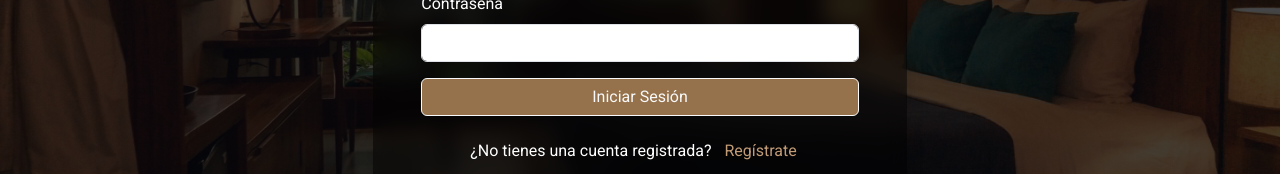
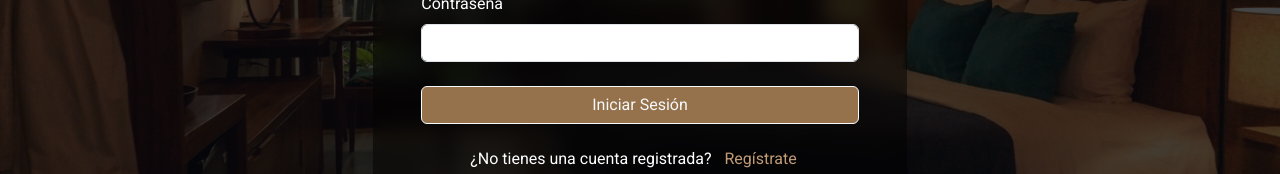
Before and after one commit to pablopaul01/Hotel-Frontend, a React (Vite) app: page /login in a window 1280 px wide. Shown: the part 490-664 px from the top of the page. Built offline with nearby package versions, Linux system fonts and the light colour scheme; a web font is replaced by a local one.

Commit message:
arreglando margin login

```diff
--- a/src/components/Login.jsx
+++ b/src/components/Login.jsx
@@ -44,7 +44,7 @@ const Login = () => {
                 {errors.password?.message}
             </p>
 
-            <div className="d-grid">
+            <div className="d-grid mt-3">
                 <button className="btn btn-outline-light boton-login mt-2">Iniciar Sesión</button>
             </div>
             <div className="mt-3 text-center" id="btn-registro">
@@ -52,7 +52,7 @@ const Login = () => {
                     <a href="#" className="btn link">Regístrate</a></span>
             </div>
             <div className="text-center">
-                <a href="#" className="btn link">¿Olvidaste tu contraseña?</a>
+                <a href="#" className="btn link mb-4">¿Olvidaste tu contraseña?</a>
             </div>
         </form>
     )
```
